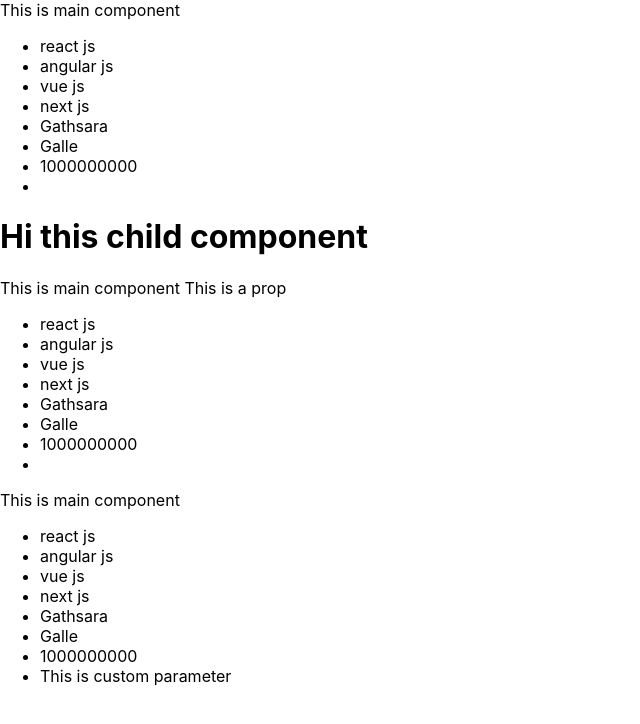
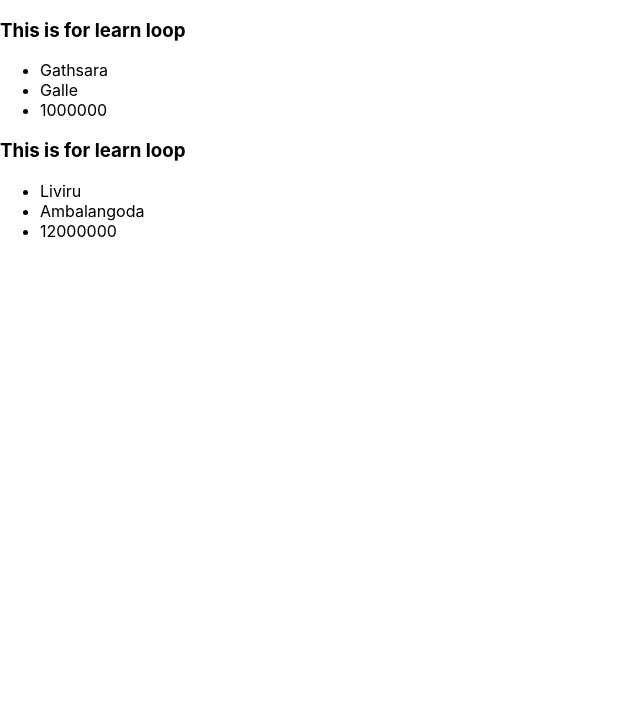
Before and after one commit to Gathsara2002/Learning-React, a React (Create React App) app: page / in a window 1280 px wide. Shown: the top 724 px of the page, without its empty margins (0-640 px from the left). Built offline with nearby package versions, Linux system fonts and the light colour scheme.

Commit message:
Content update with array and map()

```diff
--- a/src/App.js
+++ b/src/App.js
@@ -1,17 +1,40 @@
 import logo from './logo.svg';
 import './App.css';
 import Main from '../src/Component/Main';
+import Task from './Component/Task';
+
+const myData = [
+  {
+    name: 'Gathsara',
+    city: 'Galle',
+    salary: 1000000
+  },
+
+  {
+    name: 'Liviru',
+    city: 'Ambalangoda',
+    salary: 12000000
+  }
+];
 
 function App() {
   return (
+
     //jsx fragment
-    <>
+    /* <>
       <Main>
         <h1> Hi this child component</h1>
       </Main>
       <Main name="This is a prop"/>
       <Main cusParam='This is custom parameter'/>
+    </> */
+
+    <>
+      {myData.map((ele) => {
+        return <Task name={ele.name} city={ele.city} salary={ele.salary} />
+      })}
     </>
+
   );
 }
 
--- /dev/null
+++ b/src/Component/Task.js
@@ -0,0 +1,15 @@
+function Task(props) {
+    return (
+        <div>
+            <h3>This is for learn loop </h3>
+            <ul>
+                <li>{props.name}</li>
+                <li>{props.city}</li>
+                <li>{props.salary}</li>
+            </ul>
+        </div>
+    );
+
+}
+
+export default Task;
```
